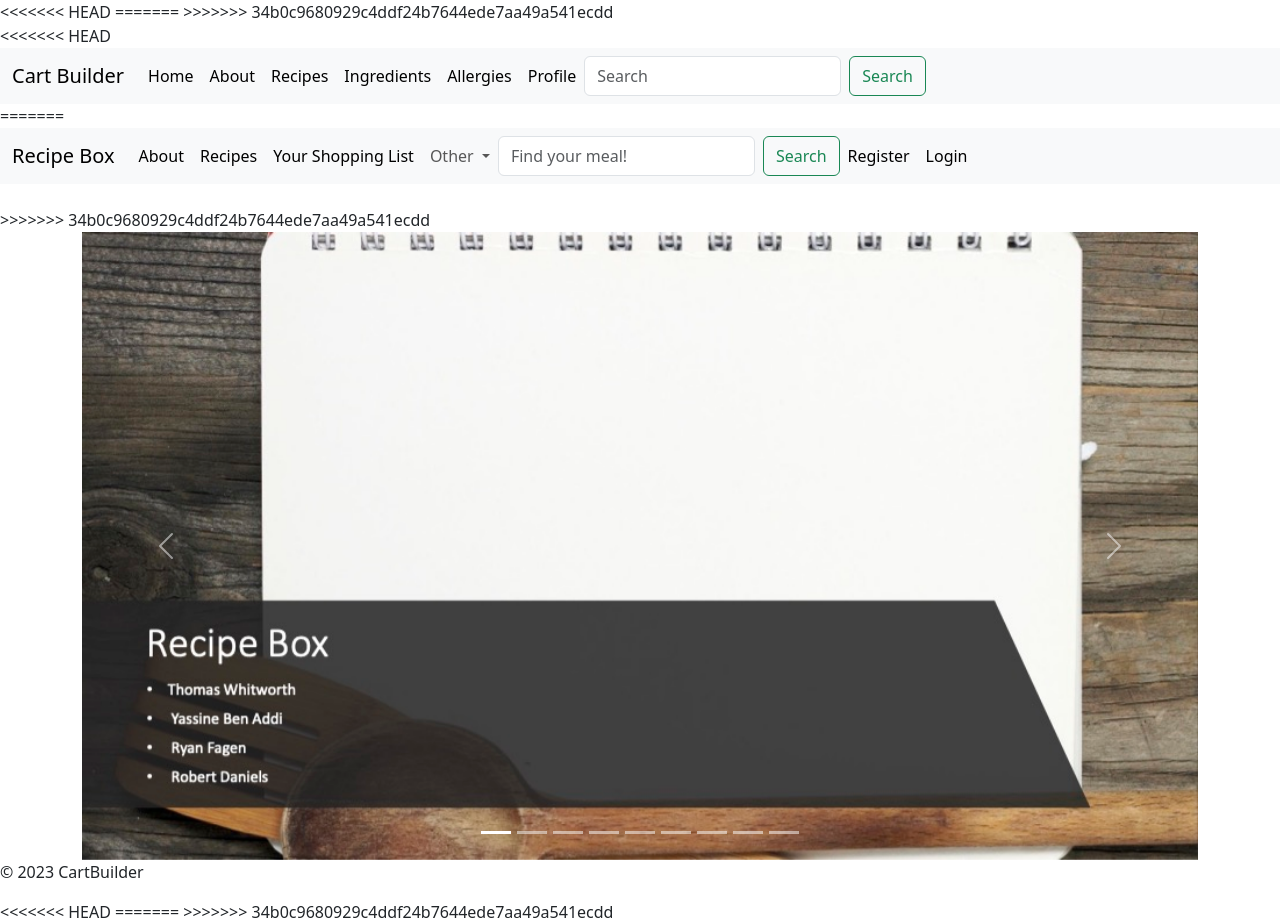
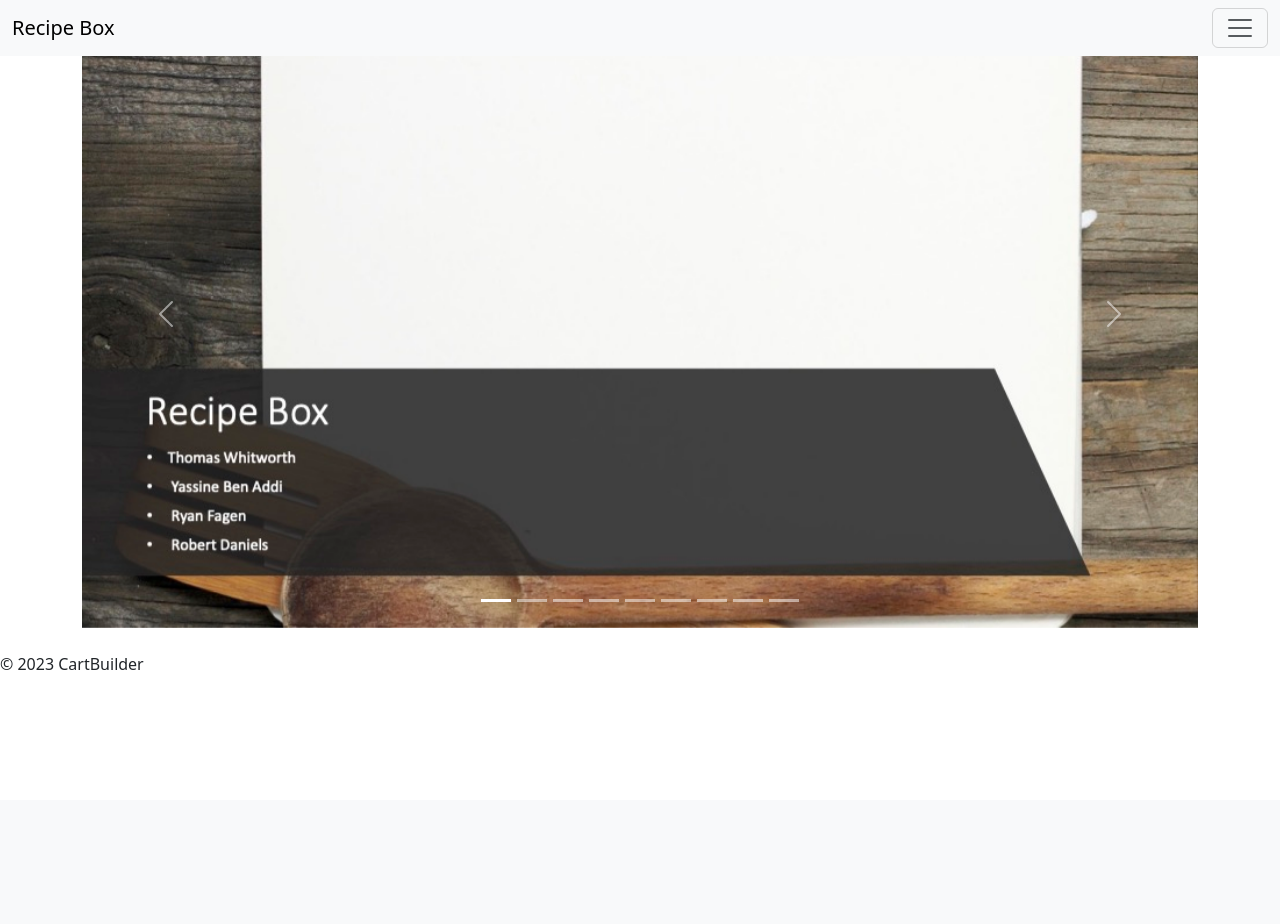
Before and after one commit to robert-daniels/CartBuilder, a Django app: page /cartbuilder/about in a window 1280 px wide. After the commit the page ends 670 px from the top, so only its background shows below. Run offline with Django 4.2, Linux system fonts and the light colour scheme.

Commit message:
Change navbar

```diff
--- a/CartBuilderApplication/templates/base.html
+++ b/CartBuilderApplication/templates/base.html
@@ -4,56 +4,11 @@
     <meta charset="UTF-8">
     <title>{% block title %}CartBuilder{% endblock %}</title>
     <link href="https://cdn.jsdelivr.net/npm/bootstrap@5.3.0-alpha1/dist/css/bootstrap.min.css" rel="stylesheet" integrity="sha384-GLhlTQ8iRABdZLl6O3oVMWSktQOp6b7In1Zl3/Jr59b6EGGoI1aFkw7cmDA6j6gD" crossorigin="anonymous">
-<<<<<<< HEAD
-
-
-=======
->>>>>>> 34b0c9680929c4ddf24b7644ede7aa49a541ecdd
 </head>
 <body>
 <header>
 
-<<<<<<< HEAD
-    <nav class="navbar navbar-expand-lg bg-body-tertiary">
-        <div class="container-fluid">
-          <a class="navbar-brand" href="#">Cart Builder</a>
-          <button class="navbar-toggler" type="button" data-bs-toggle="collapse" data-bs-target="#navbarSupportedContent" aria-controls="navbarSupportedContent" aria-expanded="false" aria-label="Toggle navigation">
-            <span class="navbar-toggler-icon"></span>
-          </button>
-          <div class="collapse navbar-collapse" id="navbarSupportedContent">
-            <ul class="navbar-nav me-auto mb-2 mb-lg-0">
-              <li class="nav-item">
-                <a class="nav-link active" aria-current="page" href="{% url 'home' %}">Home</a>
-              </li>
-              <li class="nav-item">
-                <a class="nav-link active" aria-current="page" href="{% url 'about' %}">About</a>
-              </li>
-              <li class="nav-item">
-                <a class="nav-link active" aria-current="page" href="{% url 'recipes' %}">Recipes</a>
-              </li>
-              <li class="nav-item">
-                <a class="nav-link active" aria-current="page" href="{% url 'ingredients' %}">Ingredients</a>
-              </li>
-              <li class="nav-item">
-                <a class="nav-link active" aria-current="page" href="{% url 'allergies' %}">Allergies</a>
-              </li>
-              <li class="nav-item">
-                <a class="nav-link active" aria-current="page" href="{% url 'profile' %}">Profile</a>
-              </li>
-            <form class="d-flex" role="search">
-              <input class="form-control me-2" type="search" placeholder="Search" aria-label="Search">
-              <button class="btn btn-outline-success" type="submit">Search</button>
-            </form>
-          </div>
-        </div>
-      </nav>
-
-
-
-
-=======
-    {% block navbar %}{% include "./components/navbar.html" %}{% endblock %}
->>>>>>> 34b0c9680929c4ddf24b7644ede7aa49a541ecdd
+    {% block navbar %}{% include "./components/navbar_side.html" %}{% endblock %}
 
 </header>
 <main>
@@ -61,14 +16,9 @@
     {% endblock %}
 </main>
 <footer>
+  <br>
     <p>&copy; 2023 CartBuilder</p>
 </footer>
-<<<<<<< HEAD
-
 <script src="https://cdn.jsdelivr.net/npm/bootstrap@5.3.0-alpha1/dist/js/bootstrap.bundle.min.js" integrity="sha384-w76AqPfDkMBDXo30jS1Sgez6pr3x5MlQ1ZAGC+nuZB+EYdgRZgiwxhTBTkF7CXvN" crossorigin="anonymous"></script>
-
-=======
-<script src="https://cdn.jsdelivr.net/npm/bootstrap@5.3.0-alpha1/dist/js/bootstrap.bundle.min.js" integrity="sha384-w76AqPfDkMBDXo30jS1Sgez6pr3x5MlQ1ZAGC+nuZB+EYdgRZgiwxhTBTkF7CXvN" crossorigin="anonymous"></script>
->>>>>>> 34b0c9680929c4ddf24b7644ede7aa49a541ecdd
 </body>
 </html>
--- /dev/null
+++ b/CartBuilderApplication/templates/components/navbar_side.html
@@ -0,0 +1,73 @@
+<nav class="navbar bg-body-tertiary fixed-top">
+    <div class="container-fluid">
+        <a class="navbar-brand" href="{% url 'home' %}">Recipe Box</a>
+        <button class="navbar-toggler" type="button" data-bs-toggle="offcanvas" data-bs-target="#offcanvasNavbar"
+            aria-controls="offcanvasNavbar">
+            <span class="navbar-toggler-icon"></span>
+        </button>
+        <div class="offcanvas offcanvas-end" tabindex="-1" id="offcanvasNavbar" aria-labelledby="offcanvasNavbarLabel">
+            <div class="offcanvas-header">
+                <h5 class="offcanvas-title" id="offcanvasNavbarLabel">Options</h5>
+                <button type="button" class="btn-close" data-bs-dismiss="offcanvas" aria-label="Close"></button>
+            </div>
+            <div class="offcanvas-body">
+
+                <ul class="navbar-nav justify-content-end flex-grow-1 pe-3">
+
+
+                    <form class="d-flex" action="{% url 'search_by_recipe' %}">
+                        <input class="form-control me-2" type="text" name="query" placeholder="Find your meal!"
+                            aria-label="Search">
+                        <button class="btn btn-outline-success" type="submit">Search</button>
+                    </form>
+
+                    <br>
+
+
+                    <li class="nav-item" justify-content-right>
+                        <a class="nav-link" aria-current="page" href="{% url 'registration' %}">Register</a>
+                    </li>
+                    <li class="nav-item" justify-content-right>
+                        <a class="nav-link" aria-current="page" href="{% url 'login' %}">Login</a>
+                    </li>
+
+                    <br>
+                    <br>
+
+                    <li class="nav-item">
+                        <a class="nav-link active" aria-current="page" href="{% url 'recipes' %}">Recipes</a>
+                    </li>
+                    <li class="nav-item">
+                        <a class="nav-link" href="{% url 'about' %}">About</a>
+                    </li>
+                    <li class="nav-item">
+                        <a class="nav-link" href="#">Shopping List</a>
+                    </li>
+
+                    <li class="nav-item dropdown">
+                        <a class="nav-link dropdown-toggle" href="#" role="button" data-bs-toggle="dropdown"
+                            aria-expanded="false">
+                            Other
+                        </a>
+                        <ul class="dropdown-menu">
+                            <li><a class="nav-link active" aria-current="page"
+                                    href="{% url 'ingredients' %}">Ingredients</a></li>
+                            <li><a class="nav-link active" aria-current="page"
+                                    href="{% url 'allergies' %}">Allergies</a></li>
+                            <li><a class="nav-link active" aria-current="page" href="{% url 'profile' %}">Profile</a>
+                            </li>
+                        </ul>
+                    </li>
+                </ul>
+
+                <br>
+                <br>
+
+
+
+
+
+            </div>
+        </div>
+    </div>
+</nav>
```
